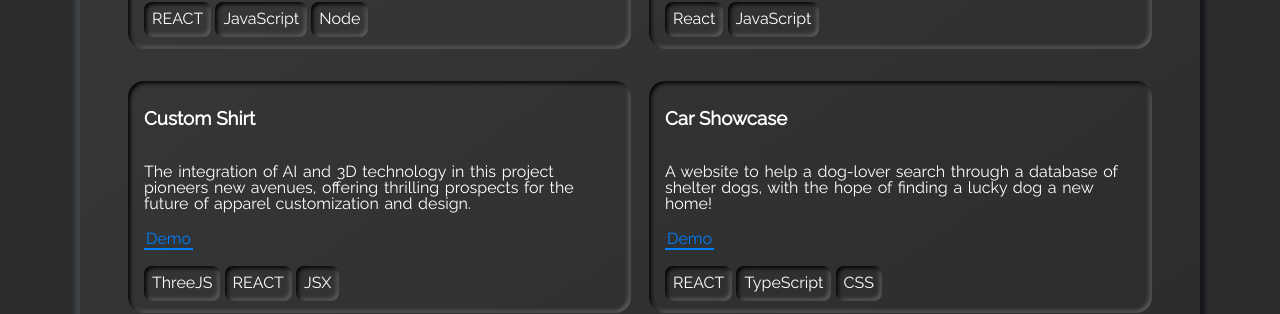
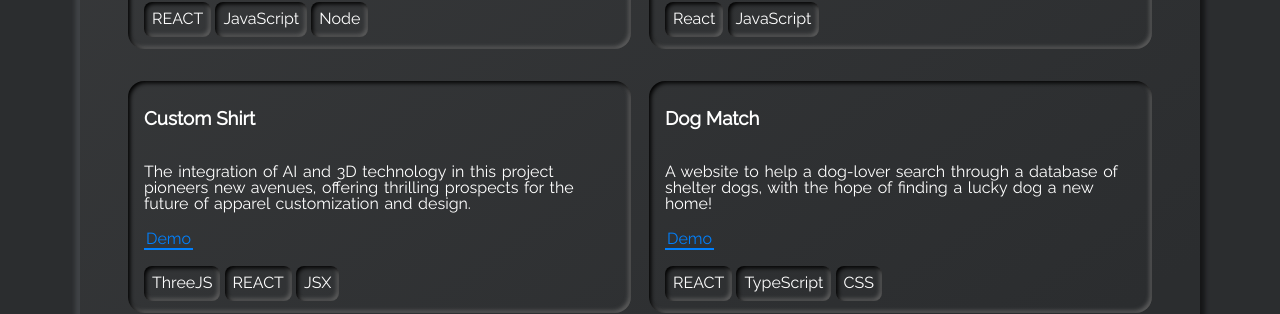
Before and after one commit to asadsidd16/asadportfolio, a Jekyll site: the page built from index.html, in a window 1280 px wide and 900 px high, scrolled down 2870 px. Shown: the part 154-468 px from the top of the window. Built offline with Jekyll 4.4.1, drawn with Linux system fonts in a browser that asks for light colours.

Commit message:
changed name

```diff
--- a/_data/projects.yml
+++ b/_data/projects.yml
@@ -36,7 +36,7 @@
     - tag: REACT
     - tag: JSX
 
-- name: Car Showcase
+- name: Dog Match
   descr: "A website to help a dog-lover search through a database of shelter dogs, with the hope of finding a lucky dog a new home!"
   demo: https://fetch-dog-adoption.netlify.app/
   tags:
```
